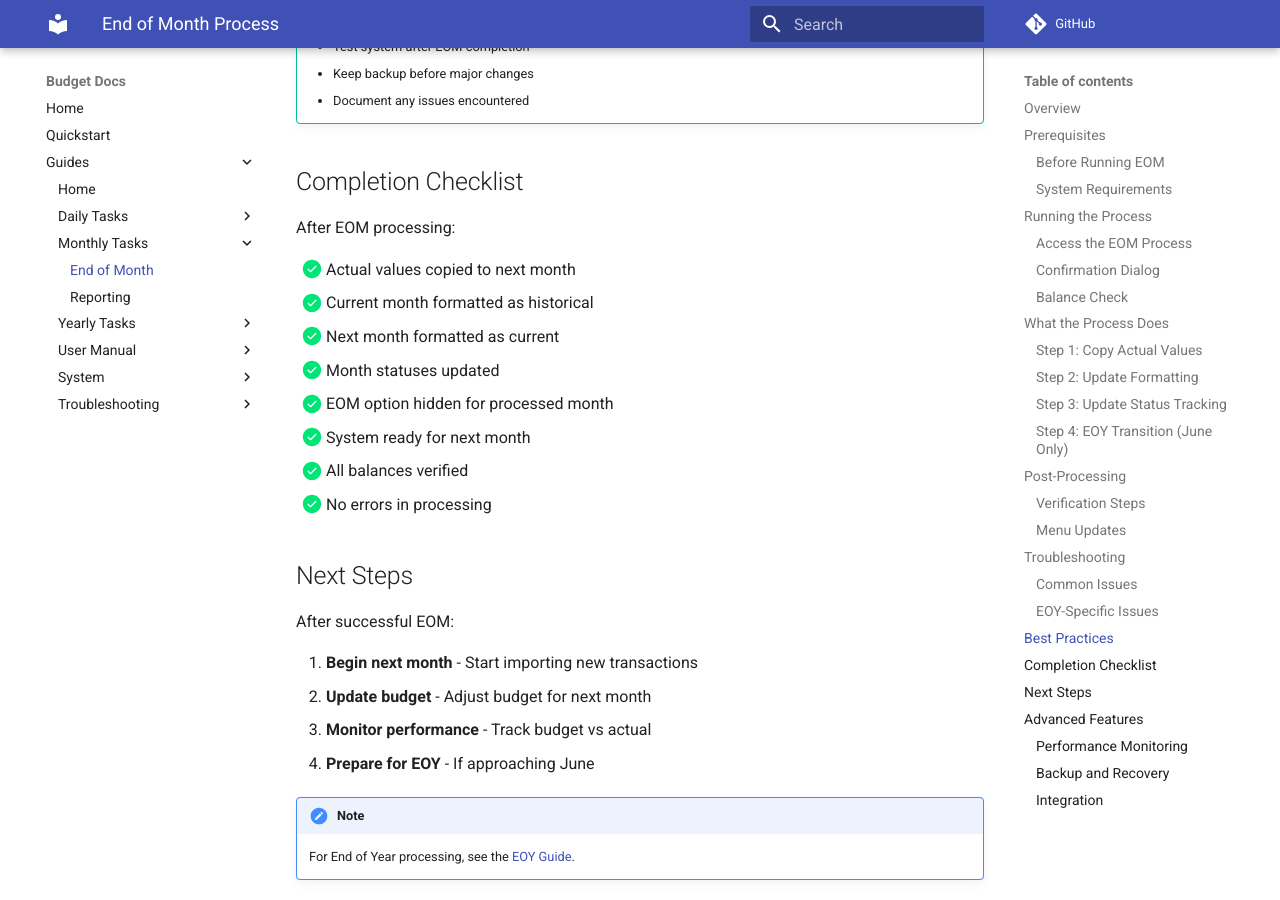
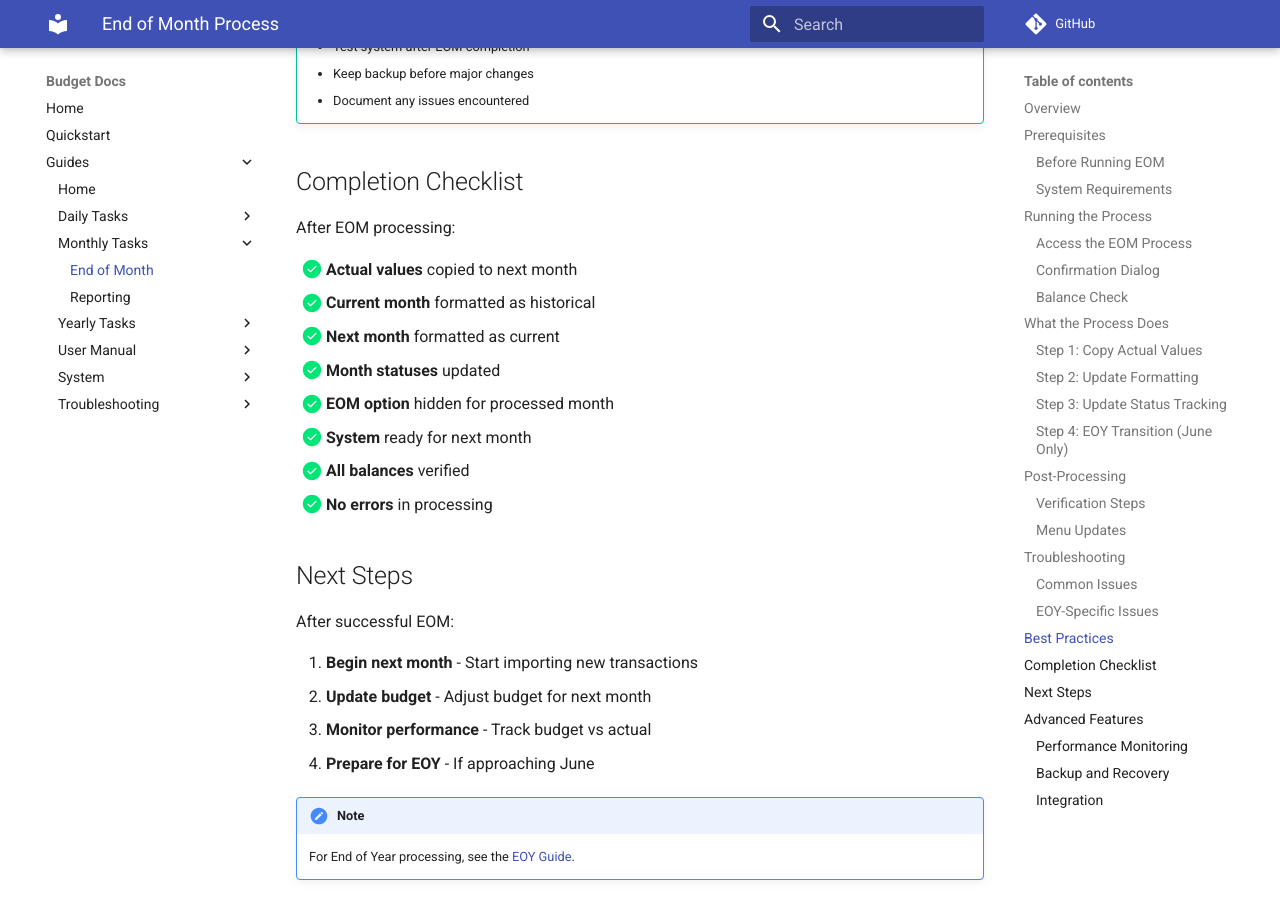
Before and after one commit to griadooss/budget-docs, an MkDocs documentation site: the page built from docs/guides/monthly-tasks/end-of-month.md, in a window 1280 px wide and 900 px high, scrolled down 3885 px. Built offline with MkDocs 1.6.1 and Material for MkDocs 9.7.7, drawn with Linux system fonts in a browser that asks for light colours; comment, search, counter and statistics services are not loaded.

```diff
--- a/docs/guides/monthly-tasks/end-of-month.md
+++ b/docs/guides/monthly-tasks/end-of-month.md
@@ -185,14 +185,14 @@ If processing June (end of fiscal year):
 
 After EOM processing:
 
-- [x] Actual values copied to next month
-- [x] Current month formatted as historical
-- [x] Next month formatted as current
-- [x] Month statuses updated
-- [x] EOM option hidden for processed month
-- [x] System ready for next month
-- [x] All balances verified
-- [x] No errors in processing
+- [x] **Actual values** copied to next month
+- [x] **Current month** formatted as historical
+- [x] **Next month** formatted as current
+- [x] **Month statuses** updated
+- [x] **EOM option** hidden for processed month
+- [x] **System** ready for next month
+- [x] **All balances** verified
+- [x] **No errors** in processing
 
 ## Next Steps
 
```
Also changed, not shown: docs/guides/daily-tasks/reconciling.md (+6 -6 lines).
